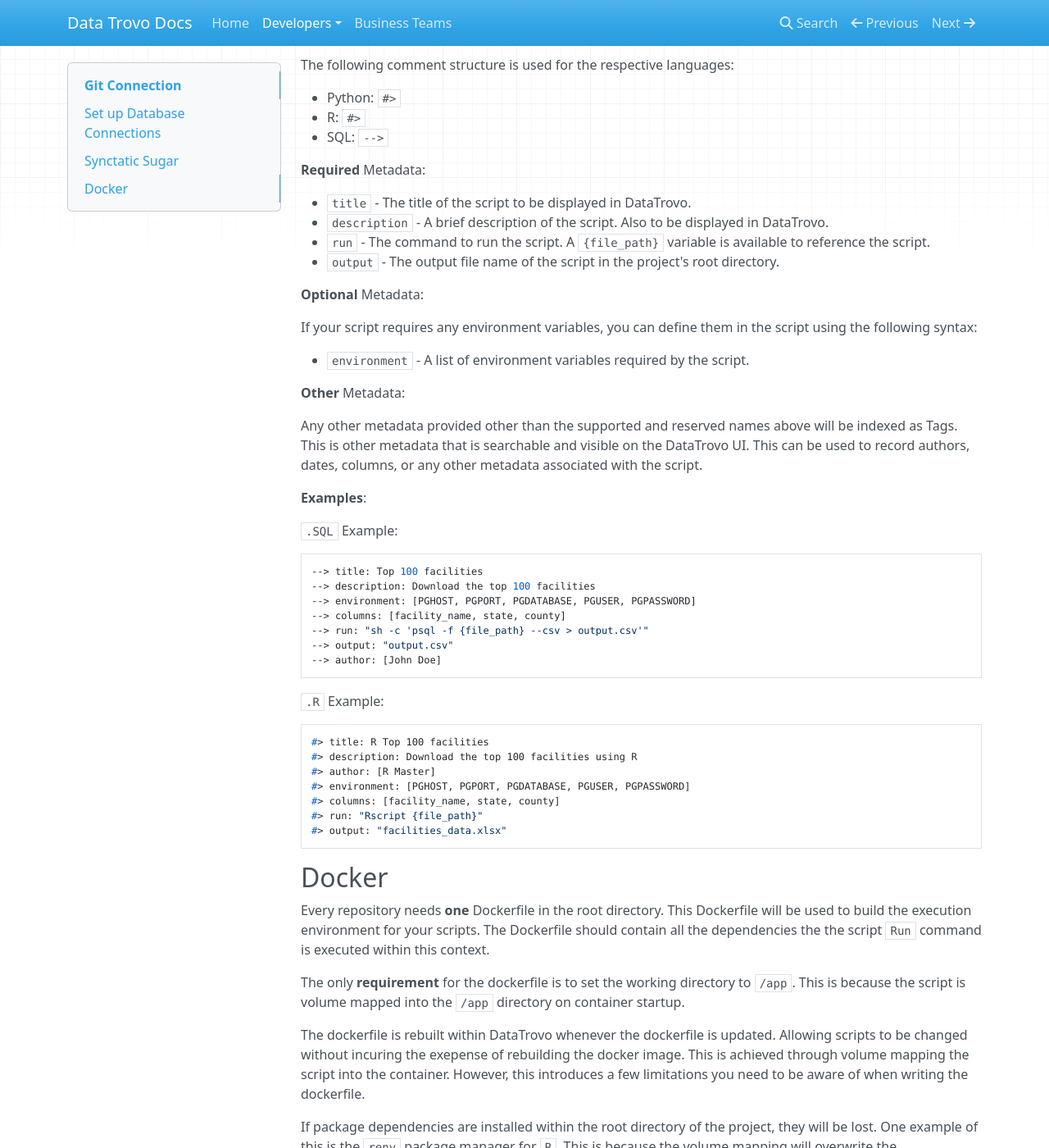
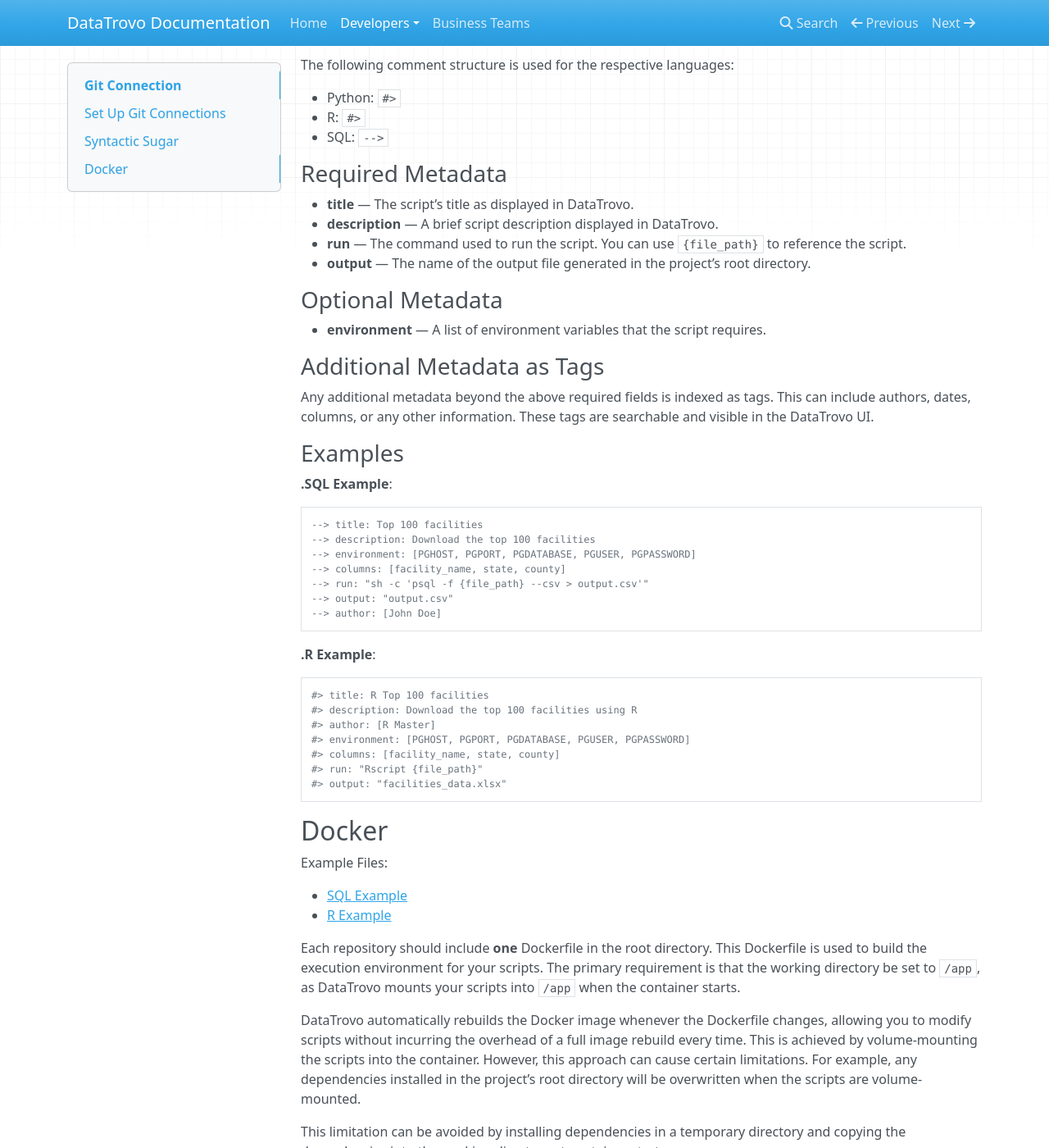
Before and after one commit to DataTrovo/datatrovo.github.io, an MkDocs documentation site: the page built from docs/dev-docs/git.md, in a window 1280 px wide and 1400 px high, scrolled down 720 px. Shown: the whole window at 82% size. Built offline with MkDocs 1.6.1, drawn with Linux system fonts in a browser that asks for light colours; nearby versions of some CDN libraries; some of the changed text lies outside the part shown.

Commit message:
update documentation language

````diff
--- a/docs/dev-docs/git.md
+++ b/docs/dev-docs/git.md
@@ -1,27 +1,30 @@
 # Git Connection
 
-Integrating Git with DataTrovo allows you to execute your scripts directly from your Git repository. This is useful for both managing your scripts through version control and to integrate DataTrovo with your teams existing workflows.
+Integrating Git with DataTrovo allows you to execute your scripts directly from a Git repository. This is beneficial for managing scripts via version control and aligning DataTrovo with your team’s existing workflows.
 
-Utilize [**synctatic sugar**](#Synctatic Sugar) to define your queries and let DataTrovo index the metadata allowing your team complete flexibility to make their scripts searchable, executable, and shareable with the rest of the team.
+Use **syntactic sugar** to define your queries and let DataTrovo index the metadata, giving your team the flexibility to make scripts searchable, executable, and shareable across the organization.
 
-Utilize [**Docker**](#Docker) to create a custom execution environment for your scripts. This allows your team to define and manage dependencies and configuration for your scripts.
+Leverage **Docker** to create a custom execution environment for your scripts. This allows your team to define and manage dependencies and configurations for any project.
 
-DataTrovo currently supports the following Git repositories:
+Currently, DataTrovo supports the following Git repositories:
 
 1. GitHub
 
-## Set up Database Connections
-Steps to connect to your Git repository:
+## Set Up Git Connections
 
-1. Navigate to `Settings` > `Secrets` > `+` to add all the required environment variables required by your scripts. **A symetric key is used for environment variable encryption.**
-2. Navigate to `Settings` > `Connections` > `+` to add a new connection.
-3. Select one of the connections from the list above.
-4. Fill in the required connection fields. **A symetric key is used for PAT Key encryption.**
-5. DataTrovo will test the connection and save the connection details.
+To connect to your Git repository in DataTrovo:
 
-## Synctatic Sugar
+1. Go to **Settings** > **Secrets** > **+** to add all required environment variables for your scripts.
+   *A symmetric key is used to encrypt environment variables.*
+2. Go to **Settings** > **Connections** > **+** to create a new connection.
+3. Select one of the supported repository providers.
+4. Fill in the required connection details.
+   *A symmetric key is used to encrypt PAT keys.*
+5. DataTrovo will test and save the connection.
 
-Synctatic sugar allows DataTrovo to index the metadata of your scripts. You can use this to populate the `Title`, `Description` and arbitrary `Tags` for your scripts.
+## Syntactic Sugar
+
+“Syntactic sugar” in DataTrovo allows you to embed metadata in your scripts so the platform can automatically index it. This metadata can include:
 
 The following comment structure is used for the respective languages:
 
@@ -29,28 +32,23 @@
 - R: `#>`
 - SQL: `-->`
 
-**Required** Metadata:
+### Required Metadata
+- **title** — The script’s title as displayed in DataTrovo.
+- **description** — A brief script description displayed in DataTrovo.
+- **run** — The command used to run the script. You can use `{file_path}` to reference the script.
+- **output** — The name of the output file generated in the project’s root directory.
 
-- `title` - The title of the script to be displayed in DataTrovo.
-- `description` - A brief description of the script. Also to be displayed in DataTrovo.
-- `run` - The command to run the script. A `{file_path}` variable is available to reference the script.
-- `output` - The output file name of the script in the project's root directory.
+### Optional Metadata
+- **environment** — A list of environment variables that the script requires.
 
-**Optional** Metadata:
+### Additional Metadata as Tags
+Any additional metadata beyond the above required fields is indexed as tags. This can include authors, dates, columns, or any other information. These tags are searchable and visible in the DataTrovo UI.
 
-If your script requires any environment variables, you can define them in the script using the following syntax:
+### Examples
 
-- `environment` - A list of environment variables required by the script.
+**.SQL Example**:
 
-**Other** Metadata:
-
-Any other metadata provided other than the supported and reserved names above will be indexed as Tags. This is other metadata that is searchable and visible on the DataTrovo UI. This can be used to record authors, dates, columns, or any other metadata associated with the script.
-
-**Examples**:
-
-`.SQL` Example:
-
-```
+```sql
 --> title: Top 100 facilities
 --> description: Download the top 100 facilities
 --> environment: [PGHOST, PGPORT, PGDATABASE, PGUSER, PGPASSWORD]
@@ -60,9 +58,9 @@
 --> author: [John Doe]
 ```
 
-`.R` Example:
+**.R Example**:
 
-```
+```r
 #> title: R Top 100 facilities
 #> description: Download the top 100 facilities using R
 #> author: [R Master]
@@ -74,28 +72,31 @@
 
 ## Docker
 
-Every repository needs **one** Dockerfile in the root directory. This Dockerfile will be used to build the execution environment for your scripts. The Dockerfile should contain all the dependencies the the script `Run` command is executed within this context.
+Example Files:
 
-The only **requirement** for the dockerfile is to set the working directory to `/app`. This is because the script is volume mapped into the `/app` directory on container startup.
+- [SQL Example](https://github.com/DataTrovo/postgres-example/blob/main/Dockerfile)
+- [R Example](https://github.com/DataTrovo/r-example/blob/main/Dockerfile)
 
-The dockerfile is rebuilt within DataTrovo whenever the dockerfile is updated. Allowing scripts to be changed without incuring the exepense of rebuilding the docker image. This is achieved through volume mapping the script into the container. However, this introduces a few limitations you need to be aware of when writing the dockerfile.
+Each repository should include **one** Dockerfile in the root directory. This Dockerfile is used to build the execution environment for your scripts. The primary requirement is that the working directory be set to `/app`, as DataTrovo mounts your scripts into `/app` when the container starts.
 
-If package dependencies are installed within the root directory of the project, they will be lost. One example of this is the `renv` package manager for `R`. This is because the volume mapping will overwrite the dependencies within the script.
+DataTrovo automatically rebuilds the Docker image whenever the Dockerfile changes, allowing you to modify scripts without incurring the overhead of a full image rebuild every time. This is achieved by volume-mounting the scripts into the container. However, this approach can cause certain limitations. For example, any dependencies installed in the project’s root directory will be overwritten when the scripts are volume-mounted.
 
-This limitation is resolved by building the dependencies within a subdirectory of the project. Finally copy the script into the project directly on container startup.
+This limitation can be avoided by installing dependencies in a temporary directory and copying the dependencies into the working directory at container startup.
 
 **Example Operations in the Dockerfile**:
 
 ```
-# Set the working directory to /opt/renv, a temporary working directory
+# Use a temporary directory for installing dependencies
 WORKDIR /opt/app
 
-# Install packages from a lockfile
+# Install packages (e.g., using renv for R)
 RUN Rscript -e "renv::restore()"
 
 # Reset the working directory to /app
 WORKDIR /app
 
-# On container startup, copy the script into the working directory
+# On container startup, copy the script into /app
 ENTRYPOINT ["sh", "-c", "cp -r /opt/app/renv/library/ /app/renv/ && exec \"$@\"", "--"]
 ```
+
+In this example, dependencies are installed in a subdirectory `(/opt/app)`, then the script is copied over at container startup, avoiding conflicts due to volume mounting.
--- a/mkdocs.yml
+++ b/mkdocs.yml
@@ -1,4 +1,4 @@
-site_name: Data Trovo Docs
+site_name: DataTrovo Documentation
 
 nav:
   - Home: index.md
````
Also changed, not shown: docs/business.md (added, +25 -0 lines), docs/dev-docs/direct-sql.md (+13 -12 lines), docs/developer.md (+4 -4 lines), docs/index.md (+6 -4 lines).
